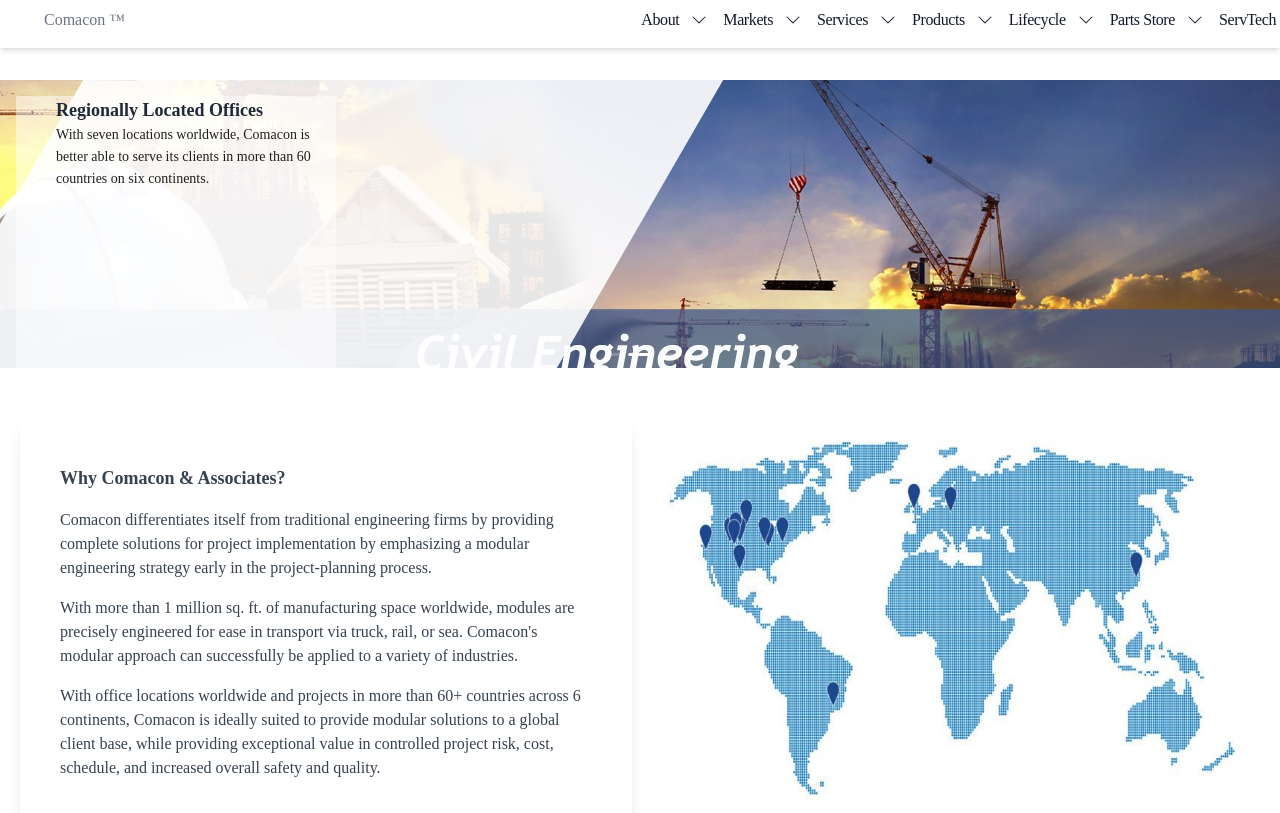
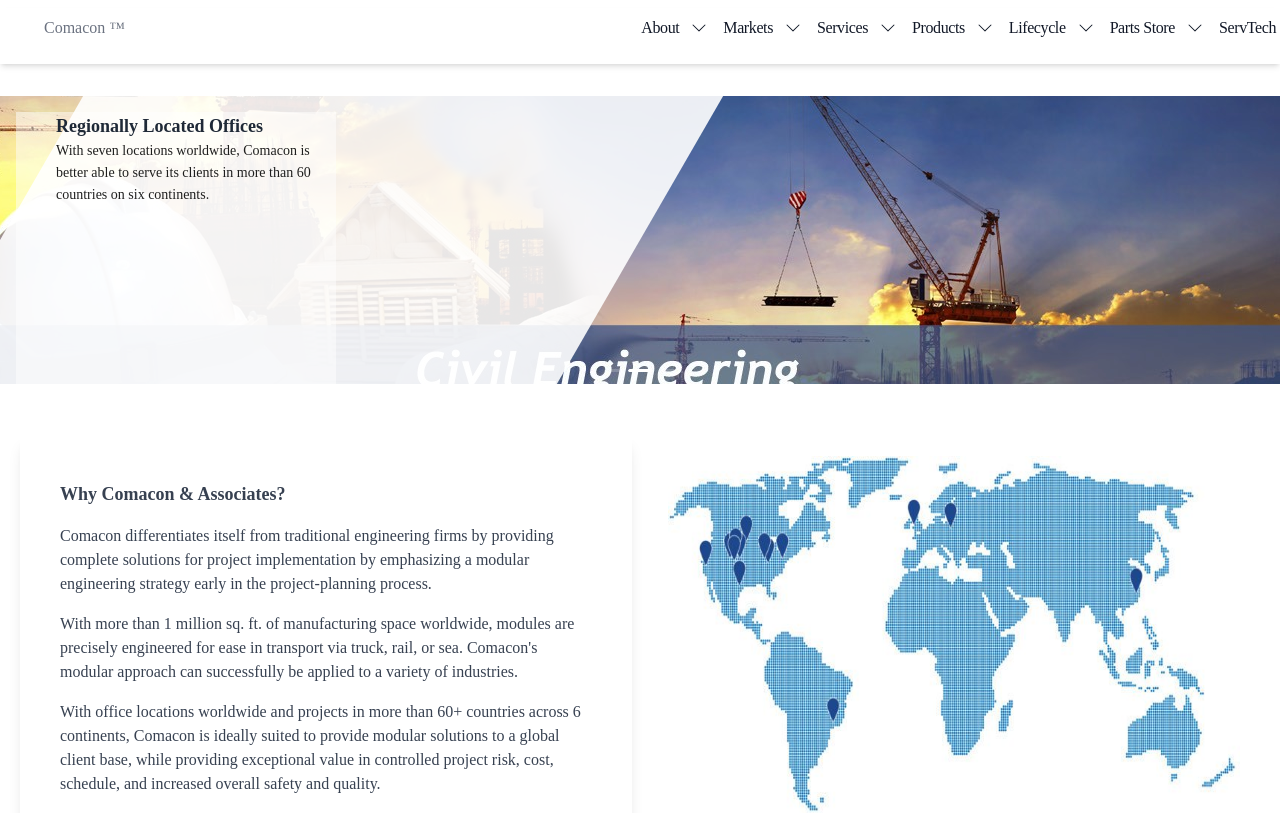
Before and after one commit to andrewfwamba/comacon-ltd-preview, a React (Create React App) app: page / in a window 1280 px wide. Shown: the top 813 px of the page. Built offline with nearby package versions, Linux system fonts and the light colour scheme.

Commit message:
appealing

```diff
--- a/src/components/Appbar.js
+++ b/src/components/Appbar.js
@@ -7,7 +7,7 @@ function Appbar() {
     <div>
       <div className="bg-white mt-2 px-4 md:px-1 mb-8 w-full shadow-md">
         {/* Desktop menu */}
-        <div className="space-x-8 ml-10 hidden md:block">
+        <div className="space-x-8 ml-10 hidden py-2 md:block">
           <div className="flex justify-between">
             <div className="text-gray-500">
               <a href="/">Comacon &trade;</a>
@@ -81,7 +81,7 @@ function Appbar() {
           {open && (
             <div>
               <ul className="flex flex-col mt-5 bg-white w-full text-gray-900 font-[300]">
-                <li className="flex space-x-3 justify-left items-center cursor-pointer hover:border-b-2 pb-4 border-blue-700">
+                <li className="flex space-x-3 justify-between items-center cursor-pointer hover:border-b-2 pb-4 border-blue-700">
                   <p>About</p> <BsChevronDown />
                 </li>
                 <li className="flex space-x-3 justify-between items-center cursor-pointer active:border-b-2 pb-4 border-blue-700">
```
